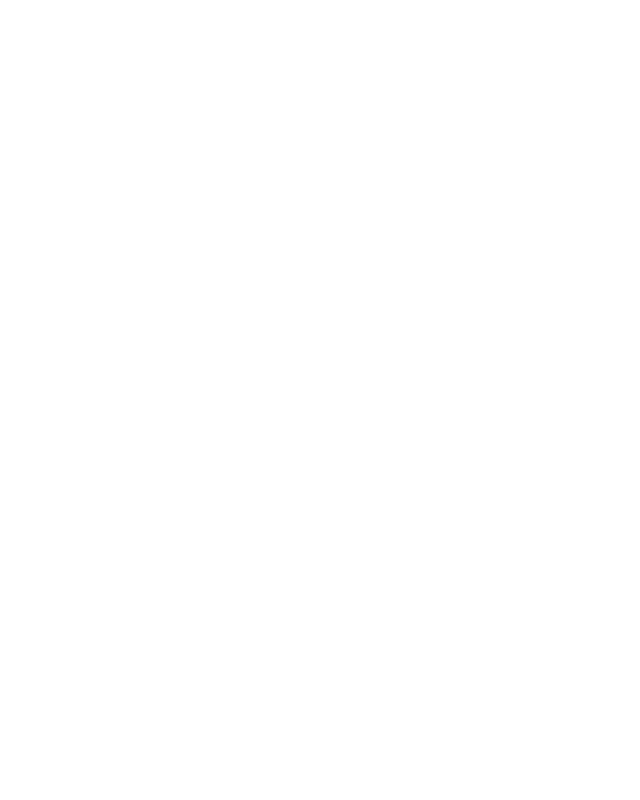
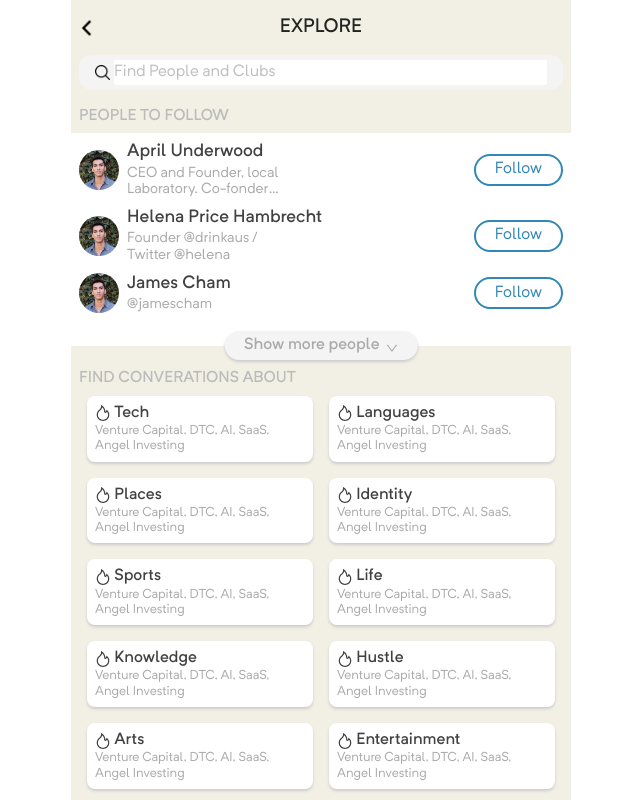
Before and after one commit to ab316/clubhouse-frontend-clone, a React (Create React App) app: page /explore in a window 1280 px wide. Before the commit this address had no page. Shown: the whole page, without its empty margins (319-959 px from the left). Built offline with nearby package versions, Linux system fonts and the light colour scheme.

Commit message:
Explore page

```diff
--- a/package.json
+++ b/package.json
@@ -3,9 +3,12 @@
   "version": "0.1.0",
   "private": true,
   "dependencies": {
+    "@ant-design/icons": "^4.7.0",
     "@testing-library/jest-dom": "^5.16.1",
     "@testing-library/react": "^12.1.2",
     "@testing-library/user-event": "^13.5.0",
+    "ant-design": "^1.0.0",
+    "antd": "^4.18.5",
     "bootstrap": "^5.1.3",
     "react": "^17.0.2",
     "react-dom": "^17.0.2",
--- a/src/App.jsx
+++ b/src/App.jsx
@@ -7,6 +7,7 @@ import CodeConfirm from './pages/CodeConfirm';
 import AllowNotification from './pages/AllowNotification';
 import AppLayout from './pages/layouts/AppLayout';
 import Home from './pages/Home';
+import Explore from './pages/Explore';
 
 function App() {
   return (
@@ -21,6 +22,7 @@ function App() {
 
         <Route path="/" element={<AppLayout />}>
           <Route path="/home" element={<Home />} />
+          <Route path="/explore" element={<Explore />} />
         </Route>
       </Routes>
     </Router>
--- /dev/null
+++ b/src/components/SubHeader.jsx
@@ -0,0 +1,16 @@
+import React from 'react';
+import {Link} from 'react-router-dom';
+import style from '../styles/explore.module.css';
+
+const SubHeader = ({pageTitle}) => {
+  return (
+    <div className={style.head}>
+      <Link to="/home">
+        <img src="/images/arrow.png" alt="Home" />
+      </Link>
+      <h3>{pageTitle}</h3>
+    </div>
+  );
+};
+
+export default SubHeader;
--- /dev/null
+++ b/src/data/Explore.json
@@ -0,0 +1,74 @@
+{
+  "people": [
+    {
+      "title": "April Underwood",
+      "description": " CEO and Founder, local Laboratory. Co-fonder #ANajkaslkdasld"
+    },
+    {
+      "title": "Helena Price Hambrecht",
+      "description": "Founder @drinkaus / Twitter @helena"
+    },
+    {
+      "title": "James Cham",
+      "description": "@jamescham"
+    }
+  ],
+  "conversation": [
+    {
+      "title": "Tech",
+      "description": "Venture Capital, DTC, AI, SaaS, Angel Investing"
+    },
+    {
+      "title": "Languages",
+      "description": "Venture Capital, DTC, AI, SaaS, Angel Investing"
+    },
+    {
+      "title": "Places",
+      "description": "Venture Capital, DTC, AI, SaaS, Angel Investing"
+    },
+    {
+      "title": "Identity",
+      "description": "Venture Capital, DTC, AI, SaaS, Angel Investing"
+    },
+    {
+      "title": "Sports",
+      "description": "Venture Capital, DTC, AI, SaaS, Angel Investing"
+    },
+    {
+      "title": "Life",
+      "description": "Venture Capital, DTC, AI, SaaS, Angel Investing"
+    },
+    {
+      "title": "Knowledge",
+      "description": "Venture Capital, DTC, AI, SaaS, Angel Investing"
+    },
+    {
+      "title": "Hustle",
+      "description": "Venture Capital, DTC, AI, SaaS, Angel Investing"
+    },
+    {
+      "title": "Arts",
+      "description": "Venture Capital, DTC, AI, SaaS, Angel Investing"
+    },
+    {
+      "title": "Entertainment",
+      "description": "Venture Capital, DTC, AI, SaaS, Angel Investing"
+    },
+    {
+      "title": "Hanging Out",
+      "description": "Venture Capital, DTC, AI, SaaS, Angel Investing"
+    },
+    {
+      "title": "Faith",
+      "description": "Venture Capital, DTC, AI, SaaS, Angel Investing"
+    },
+    {
+      "title": "Wellness",
+      "description": "Venture Capital, DTC, AI, SaaS, Angel Investing"
+    },
+    {
+      "title": "World Affairs",
+      "description": "Venture Capital, DTC, AI, SaaS, Angel Investing"
+    }
+  ]
+}
--- a/src/index.js
+++ b/src/index.js
@@ -1,4 +1,5 @@
 import 'bootstrap/dist/css/bootstrap.min.css';
+import 'antd/dist/antd.css';
 import React from 'react';
 import ReactDOM from 'react-dom';
 import App from './App';
--- /dev/null
+++ b/src/pages/Explore.jsx
@@ -0,0 +1,67 @@
+import React from 'react';
+import {DownOutlined, FireOutlined} from '@ant-design/icons';
+import data from '../data/Explore.json';
+import {Input} from 'antd';
+import SubHeader from '../components/SubHeader';
+import style from '../styles/explore.module.css';
+
+const Explore = () => {
+  const {people, conversation} = data;
+  return (
+    <div className={style.exploreContainer}>
+      <div className={style.header}>
+        <SubHeader pageTitle="EXPLORE" />
+        <Input
+          style={{
+            backgroundColor: '#f4f4f4',
+            borderRadius: '0.8em',
+            padding: '0.3em 1em',
+            border: 'none',
+            boxShadow: 'none',
+          }}
+          size="large"
+          placeholder="Find People and Clubs"
+          prefix={
+            <img src="images/search.png" alt="search" width="15px" />
+          }></Input>
+      </div>
+
+      <h6>PEOPLE TO FOLLOW</h6>
+      <div className={style.peopleContainer}>
+        {people.map((p) => (
+          <div>
+            <div className="d-flex align-items-center">
+              <img src="/images/user-img.jpg" alt="User" />
+              <div className="ms-2">
+                <h5>{p.title}</h5>
+                <p>{p.description}</p>
+              </div>
+            </div>
+            <button>Follow</button>
+          </div>
+        ))}
+
+        <button className={style.showMore}>
+          Show more people <DownOutlined />
+        </button>
+      </div>
+
+      <h6>FIND CONVERATIONS ABOUT</h6>
+      <div className="row mx-0">
+        {conversation.map((c) => (
+          <div className="col-6 px-2 mb-3">
+            <div className={style.conversationCard}>
+              <h6>
+                <FireOutlined />
+                {c.title}
+              </h6>
+              <p>{c.description}</p>
+            </div>
+          </div>
+        ))}
+      </div>
+    </div>
+  );
+};
+
+export default Explore;
--- /dev/null
+++ b/src/styles/explore.module.css
@@ -0,0 +1,140 @@
+.exploreContainer {
+  padding: 0 0.5em;
+  height: 100%;
+  overflow: auto;
+  padding-top: 5.2em;
+}
+
+.exploreContainer h6 {
+  font-size: 0.975em;
+  font-weight: 500;
+  color: #bbb;
+  margin: 1.5em 0 0.5em 0;
+}
+
+.peopleContainer {
+  background-color: #fff;
+  margin: 0 -0.5em;
+  padding: 0.5em 0.5em 1.5em 0.5em;
+  position: relative;
+}
+
+.peopleContainer img {
+  width: 40px;
+  border-radius: 50%;
+}
+
+.peopleContainer > div {
+  display: flex;
+  align-items: center;
+  justify-content: space-between;
+  margin-bottom: 0.5em;
+}
+
+.peopleContainer h5 {
+  color: var(--textColor);
+  font-size: 1.1em;
+  margin-bottom: 0.2em;
+}
+
+.peopleContainer p {
+  color: var(--textColor);
+  font-size: 0.9em;
+  margin: 0;
+  display: block;
+  display: -webkit-box;
+  width: 173px;
+  height: fit-content;
+  line-height: 1.15;
+  -webkit-line-clamp: 2;
+  -webkit-box-orient: vertical;
+  overflow: hidden;
+  text-overflow: ellipsis;
+  color: #aaa;
+}
+
+.peopleContainer button {
+  background-color: transparent;
+  border: 2px solid var(--btnBgColor);
+  border-radius: 2em;
+  color: var(--btnBgColor);
+  font-weight: 400;
+  font-size: 1em;
+  padding: 0.1em 1.2em;
+}
+
+.showMore {
+  display: flex;
+  align-items: center;
+  position: absolute;
+  bottom: -14px;
+  left: 50%;
+  transform: translateX(-50%);
+  background-color: #f4f4f4 !important;
+  border: none !important;
+  color: #aaa !important;
+  box-shadow: 0 2px 3px #ccc;
+  font-weight: 500 !important;
+}
+
+.showMore span {
+  font-size: 0.775em !important;
+  margin-top: 0.4em;
+  margin-left: 0.5em;
+}
+
+.conversationCard {
+  background-color: #fff;
+  border-radius: 0.5em;
+  padding: 0.5em;
+  box-shadow: 0 2px 3px #ccc;
+}
+
+.conversationCard h6 {
+  color: var(--textColor);
+  font-size: 1em;
+  margin: 0;
+  display: flex;
+  align-items: center;
+}
+
+.conversationCard h6 span {
+  margin-right: 0.2em;
+}
+
+.conversationCard p {
+  margin: 0;
+  color: #aaa;
+  line-height: 1.2;
+  font-size: 0.8em;
+}
+
+.header {
+  position: absolute;
+  left: 0;
+  right: 0;
+  top: 0;
+  background-color: #f2f0e4;
+  z-index: 5;
+  padding: 0.5em;
+}
+
+.head {
+  text-align: center;
+  padding: 0.5em;
+  position: relative;
+  margin-bottom: 0.5em;
+}
+
+.head img {
+  width: 15px;
+  position: absolute;
+  left: 0px;
+  top: 50%;
+  transform: translateY(-50%);
+}
+
+.head h3 {
+  margin: 0;
+  font-size: 1.2em;
+}
```
Also changed, not shown: 1 other file (tests, documents, lock files or other folders).
